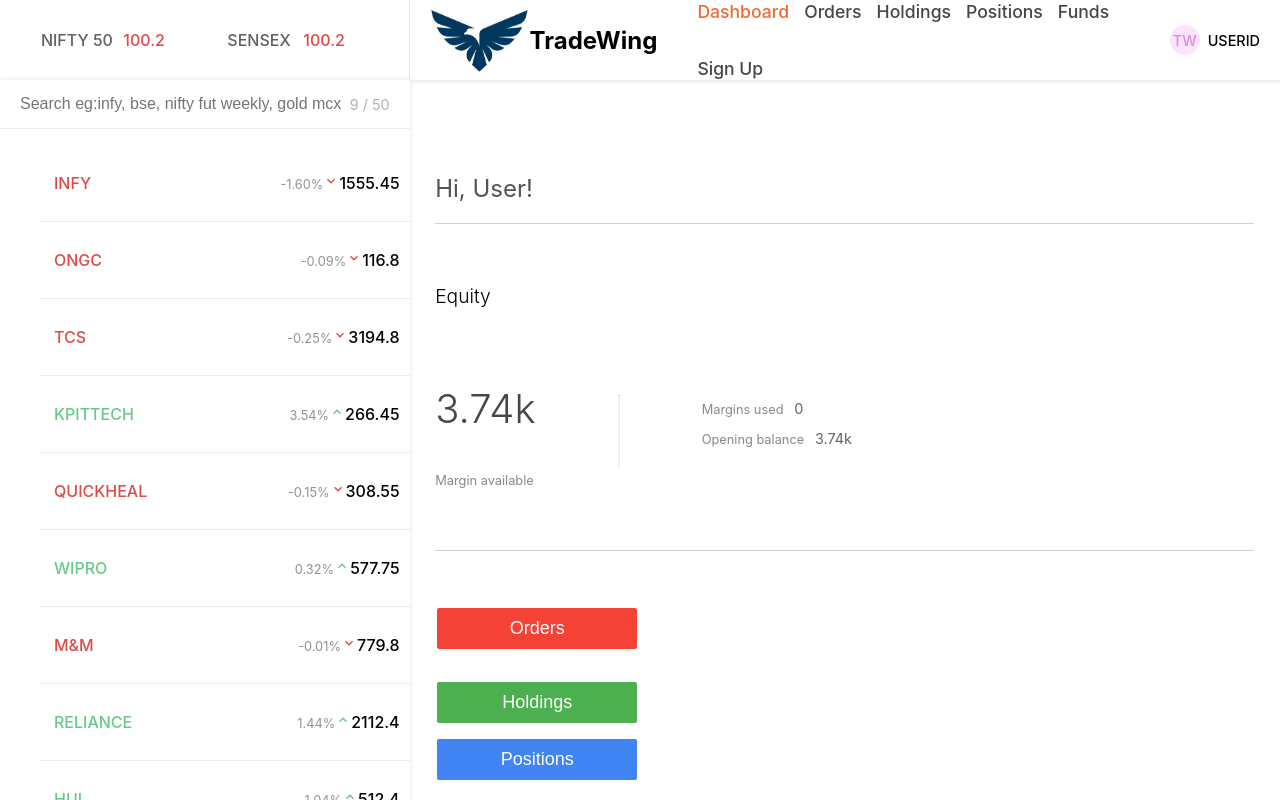
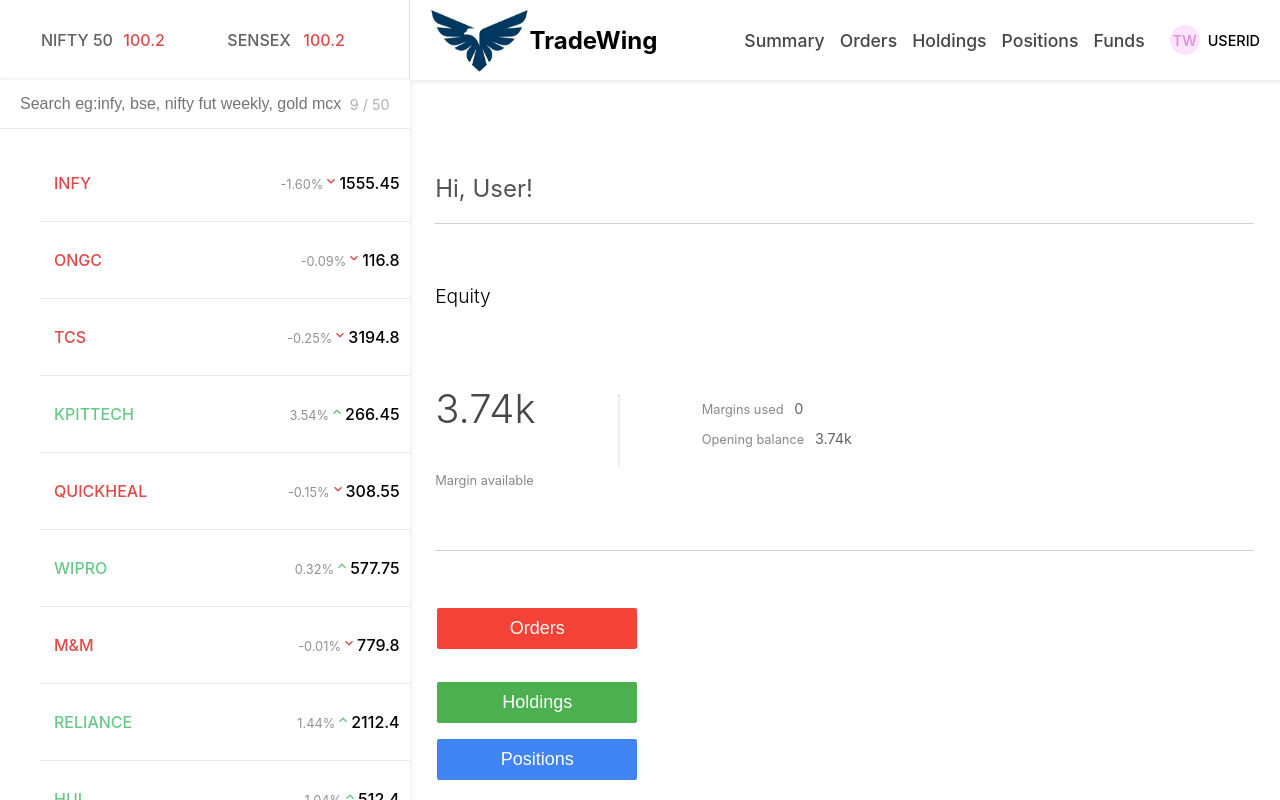
Before and after one commit to Mohini-Sakhare/TradeNova, a React (Vite) app in the folder dashboard/: page /home in a window 1280 px wide. Built offline with nearby package versions, Linux system fonts and the light colour scheme; sample sign-in values are in the browser's storage.

Commit message:
modify Menu.jsx file

```diff
--- a/dashboard/src/components/Menu.jsx
+++ b/dashboard/src/components/Menu.jsx
@@ -1,7 +1,9 @@
-import { useState } from "react";
+import { useState,useContext } from "react";
 import { Link } from "react-router-dom";
 
+
 function Menu({ userEmail }) {
+
   const [selectedMenu, setSelectedMenu] = useState(0);
   const [isProfileDropdownOpen, setIsProfileDropdownOpen] = useState(false);
 
@@ -16,6 +18,7 @@
   const menuClass = "menu";
   const activeMenuClass = "menu selected";
 
+
   return (
     <div className="menu-container">
       <div className="logo">
@@ -24,25 +27,26 @@
       </div>
 
       <div className="menus">
-        <ul>
+
+          <ul>
           <li>
             <Link
               style={{ textDecoration: "none" }}
-              to="/"
-              onClick={() => handleMenuClick(0)}
+              to="/home"
+              onClick={() => handleMenuClick(1)}
             >
-              <p className={selectedMenu === 0 ? activeMenuClass : menuClass}>
-                Dashboard
+              <p className={selectedMenu === 1 ? activeMenuClass : menuClass}>
+                Summary
               </p>
             </Link>
           </li>
           <li>
             <Link
               style={{ textDecoration: "none" }}
-              to="/orders"
-              onClick={() => handleMenuClick(1)}
+              to="/home/orders"
+              onClick={() => handleMenuClick(2)}
             >
-              <p className={selectedMenu === 1 ? activeMenuClass : menuClass}>
+              <p className={selectedMenu === 2 ? activeMenuClass : menuClass}>
                 Orders
               </p>
             </Link>
@@ -50,10 +54,10 @@
           <li>
             <Link
               style={{ textDecoration: "none" }}
-              to="/holdings"
-              onClick={() => handleMenuClick(2)}
+              to="/home/holdings"
+              onClick={() => handleMenuClick(3)}
             >
-              <p className={selectedMenu === 2 ? activeMenuClass : menuClass}>
+              <p className={selectedMenu === 3 ? activeMenuClass : menuClass}>
                 Holdings
               </p>
             </Link>
@@ -61,10 +65,10 @@
           <li>
             <Link
               style={{ textDecoration: "none" }}
-              to="/positions"
-              onClick={() => handleMenuClick(3)}
+              to="/home/positions"
+              onClick={() => handleMenuClick(4)}
             >
-              <p className={selectedMenu === 3 ? activeMenuClass : menuClass}>
+              <p className={selectedMenu === 4 ? activeMenuClass : menuClass}>
                 Positions
               </p>
             </Link>
@@ -72,26 +76,16 @@
           <li>
             <Link
               style={{ textDecoration: "none" }}
-              to="/funds"
-              onClick={() => handleMenuClick(4)}
+              to="/home/funds"
+              onClick={() => handleMenuClick(5)}
             >
-              <p className={selectedMenu === 4 ? activeMenuClass : menuClass}>
+              <p className={selectedMenu === 5 ? activeMenuClass : menuClass}>
                 Funds
               </p>
             </Link>
           </li>
-          <li>
-            <Link
-              style={{ textDecoration: "none" }}
-              to="/auth"
-              onClick={() => handleMenuClick(6)}
-            >
-              <p className={selectedMenu === 6 ? activeMenuClass : menuClass}>
-                Sign Up
-              </p>
-            </Link>
-          </li>
         </ul>
+
         <div className="profile" onClick={() => handleProfileClick}>
           <div className="avatar">TW</div>
           <p className="username">{userEmail ? userEmail : "USERID"}</p>
```
